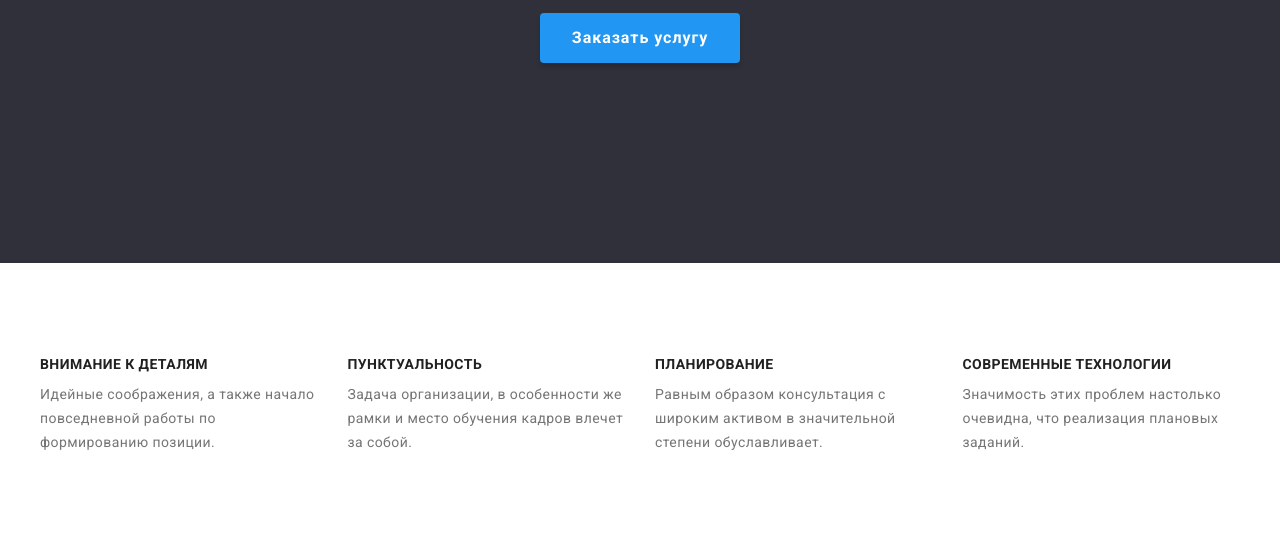
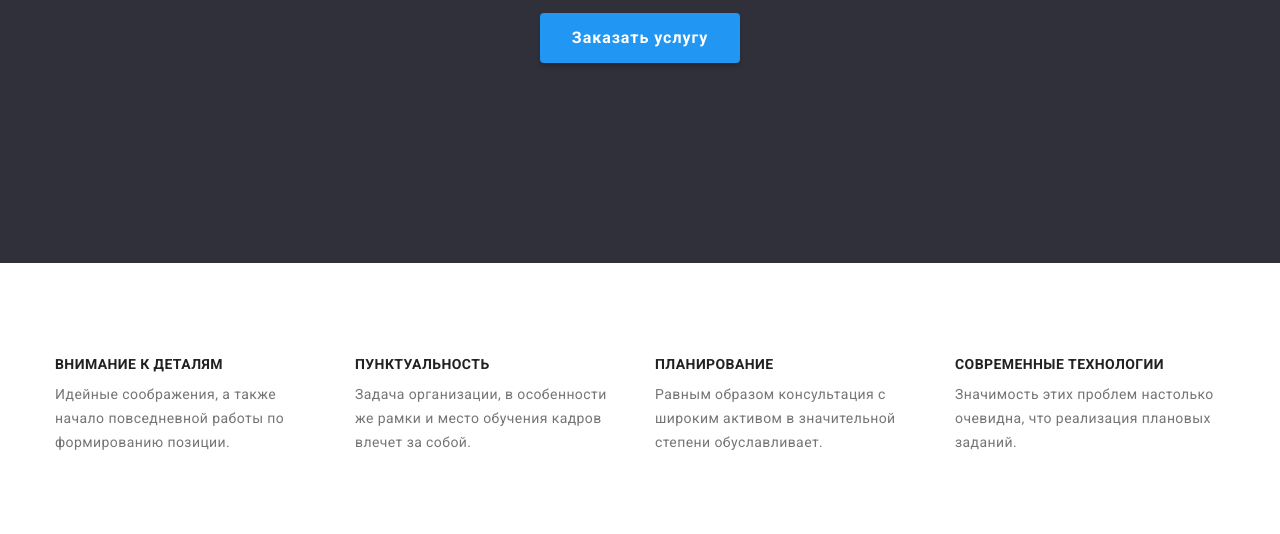
Before and after one commit to rublewka/goit-markup-hw-03, a plain HTML site: page index.html in a window 1280 px wide. Shown: the part 418-952 px from the top of the page. Drawn offline with nearby package versions, Linux system fonts and the light colour scheme.

Commit message:
Добавляет падинг в секции качества

```diff
--- a/css/styles.css
+++ b/css/styles.css
@@ -187,7 +187,7 @@ body {
 
 /* Секция наши качества */
 .quality {
-    padding: 94px 0;
+    padding: 94px 15px;
 }
 
 .quality .quality-list {
```
